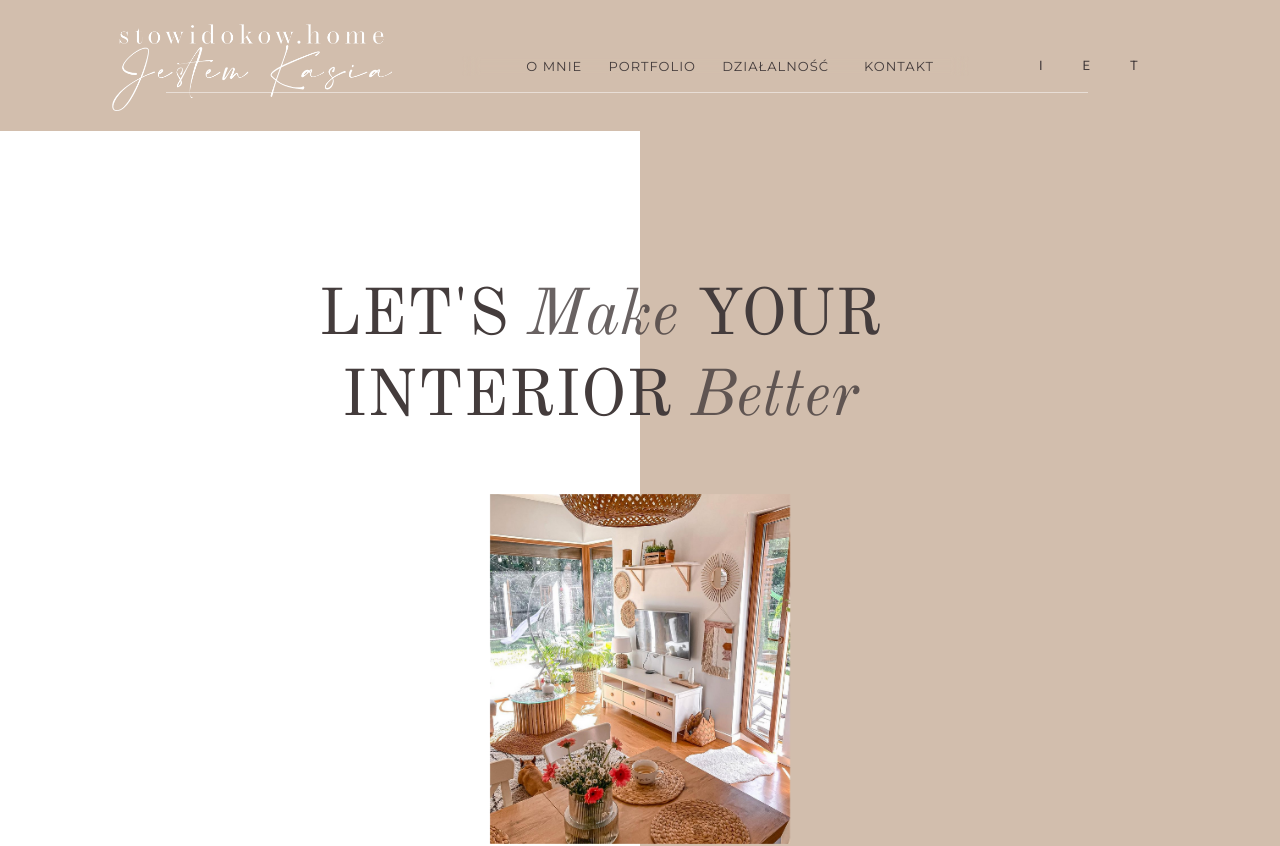
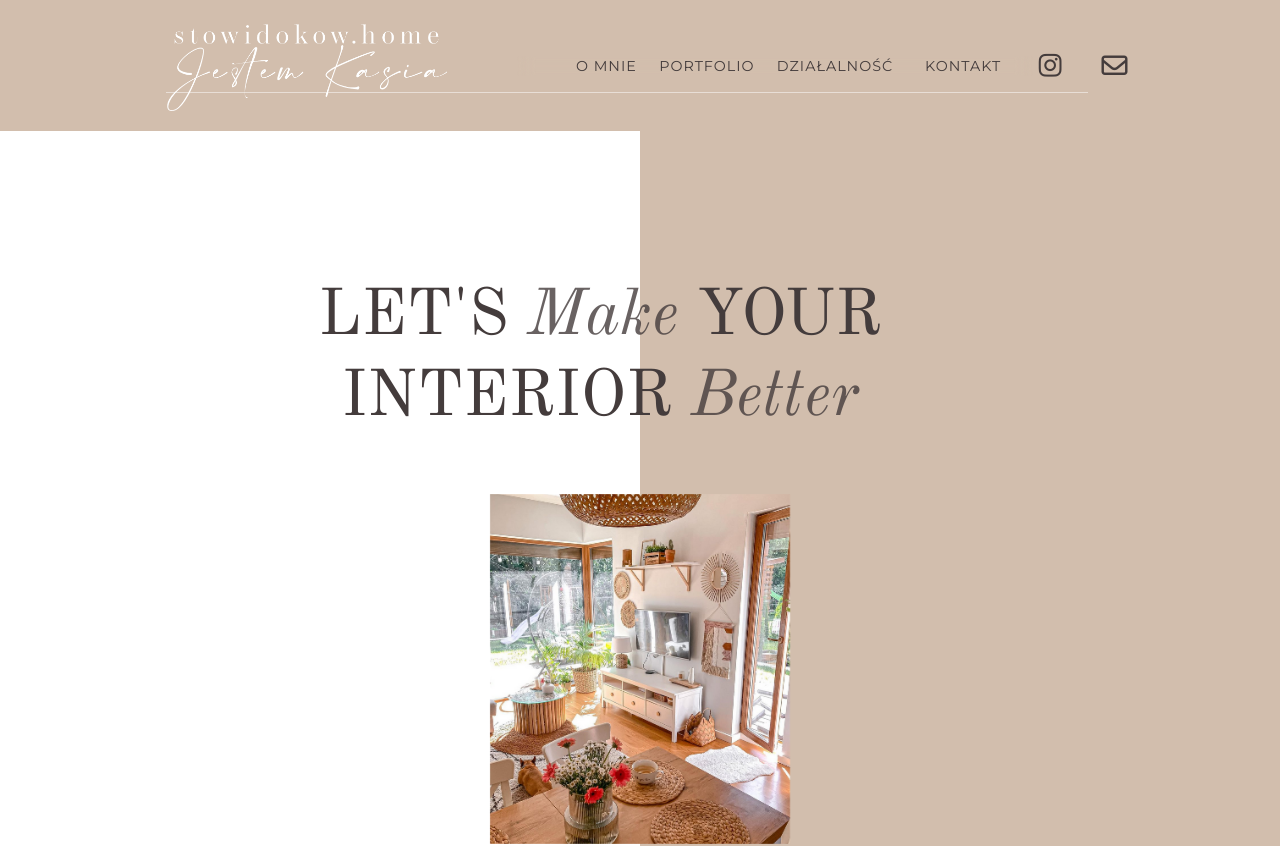
Before and after one commit to JerryWski/kathia-site, a React (Create React App) app: page / in a window 1280 px wide. Shown: the top 846 px of the page. Built offline with nearby package versions, Linux system fonts and the light colour scheme; a web font is replaced by a local one.

Commit message:
some changes and isntalling react router

```diff
--- a/package.json
+++ b/package.json
@@ -13,6 +13,7 @@
     "@types/react-dom": "^18.0.11",
     "react": "^18.2.0",
     "react-dom": "^18.2.0",
+    "react-router": "^6.10.0",
     "react-scripts": "5.0.1",
     "web-vitals": "^2.1.4"
   },
--- a/src/components/NavigationBar.module.css
+++ b/src/components/NavigationBar.module.css
@@ -90,17 +90,18 @@
     color: var(--black);
     margin: 10px;
     font-family: 'Montserrat', sans-serif;
-    font-size: 1rem;
+    font-size: 1.1rem;
     min-width: 100px;
     text-align: center;
   }
   .nav_bar__social {
     display: flex;
     padding-left: 50px;
-    padding-right: 30px;
+    padding-right: 50px;
     align-items: center;
     justify-content: center;
     list-style: none;
+    max-width: 50px;
   }
   .icons {
     text-decoration: none;
--- a/src/components/NavigationBar.tsx
+++ b/src/components/NavigationBar.tsx
@@ -51,19 +51,20 @@ const NavigationBar: React.FC<NavigationBarProps> = ({ toggleOverLay }) => {
         </ul>
         <ul className={styles.nav_bar__social}>
           <li className={styles.nav_bar__social_item}>
-            <a className={styles.icons} href=''>
-              I
-            </a>
+          <a
+            href='https://www.instagram.com/stowidokow.home/'
+            className={styles.icons}
+          >
+            <i className='fa-brands fa-instagram fa-2x'></i>
+          </a>
           </li>
           <li className={styles.nav_bar__social_item}>
-            <a className={styles.icons} href=''>
-              E
-            </a>
-          </li>
-          <li className={styles.nav_bar__social_item}>
-            <a className={styles.icons} href=''>
-              T
-            </a>
+          <a
+            href='mailto:stowidokow.home@gmail.com'
+            className={styles.icons}
+          >
+            <i className='fa-regular fa-envelope fa-2x'></i>
+          </a>
           </li>
         </ul>
         <HamburgerButton
```
Also changed, not shown: src/pages/AboutMe.module.css (renamed from src/components/AboutMe.module.css), src/pages/AboutMe.tsx (renamed from src/components/AboutMe.tsx), 1 other file (tests, documents, lock files or other folders).
